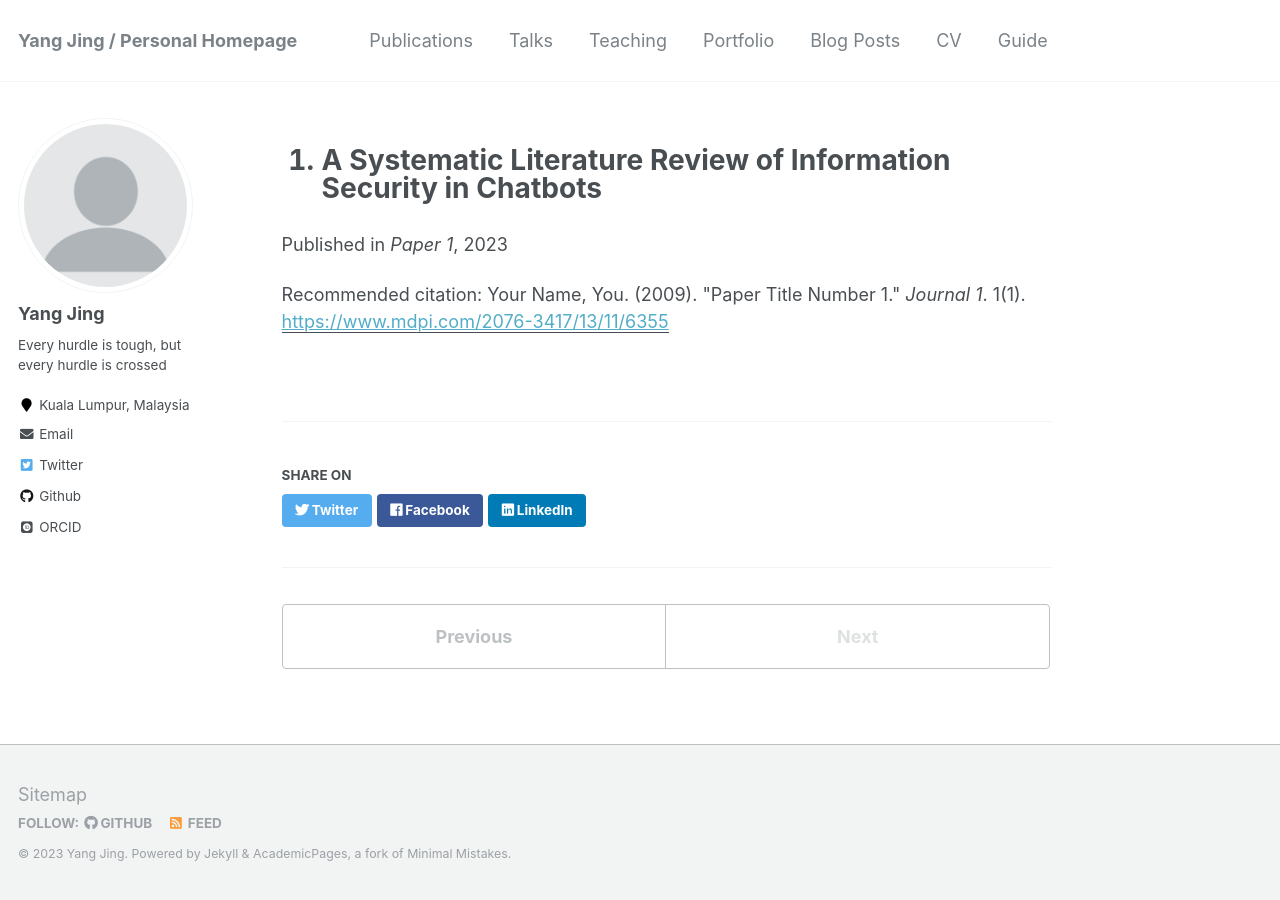
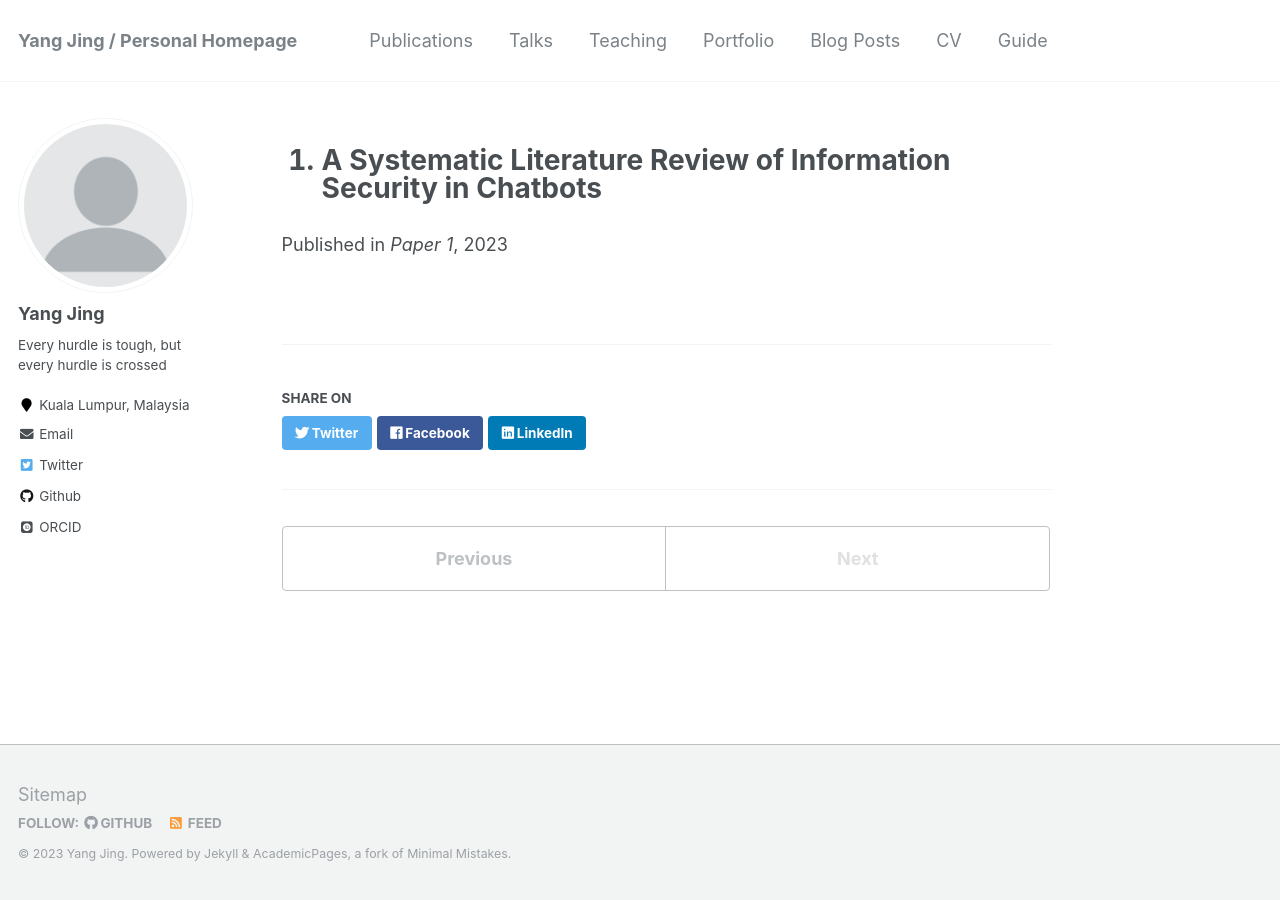
Before and after one commit to 741YangJIng/741YangJIng, a Jekyll site: the page built from _publications/2009-10-01-paper-title-number-1.md, in a window 1280 px wide. Built offline with Jekyll 4.4.1, drawn with Linux system fonts in a browser that asks for light colours; some web fonts are replaced.

Commit message:
Update 2009-10-01-paper-title-number-1.md

```diff
--- a/_publications/2009-10-01-paper-title-number-1.md
+++ b/_publications/2009-10-01-paper-title-number-1.md
@@ -6,5 +6,5 @@ excerpt: 'Yang, Jing, Yen-Lin Chen, Lip Yee Por, and Chin Soon Ku. "A systematic
 date: 23 May 2023
 venue: 'Paper 1'
 paperurl: 'https://www.mdpi.com/2076-3417/13/11/6355'
-citation: 'Your Name, You. (2009). &quot;Paper Title Number 1.&quot; <i>Journal 1</i>. 1(1).'
+DOI: '&quot;Paper Title Number 1.&quot; <i>Journal 1</i>. 1(1).'
 ---
```
